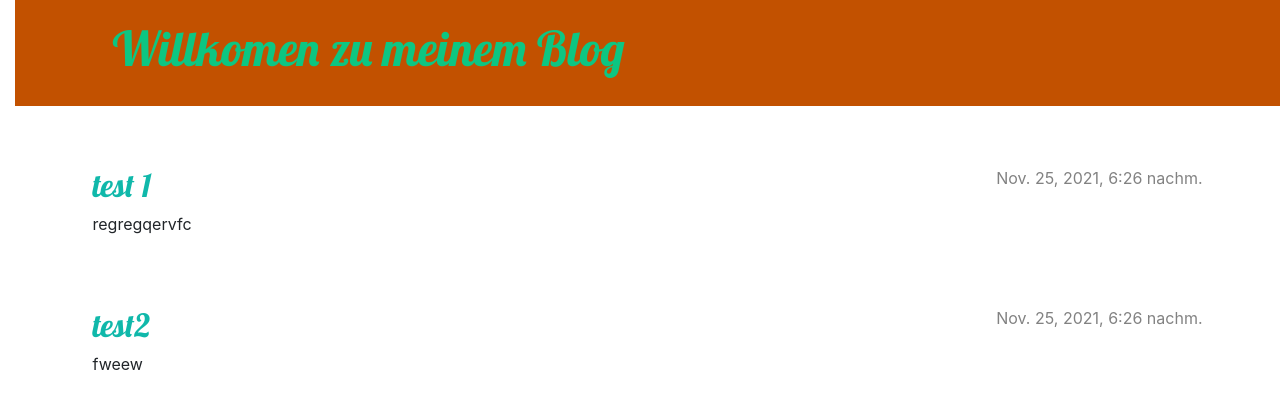
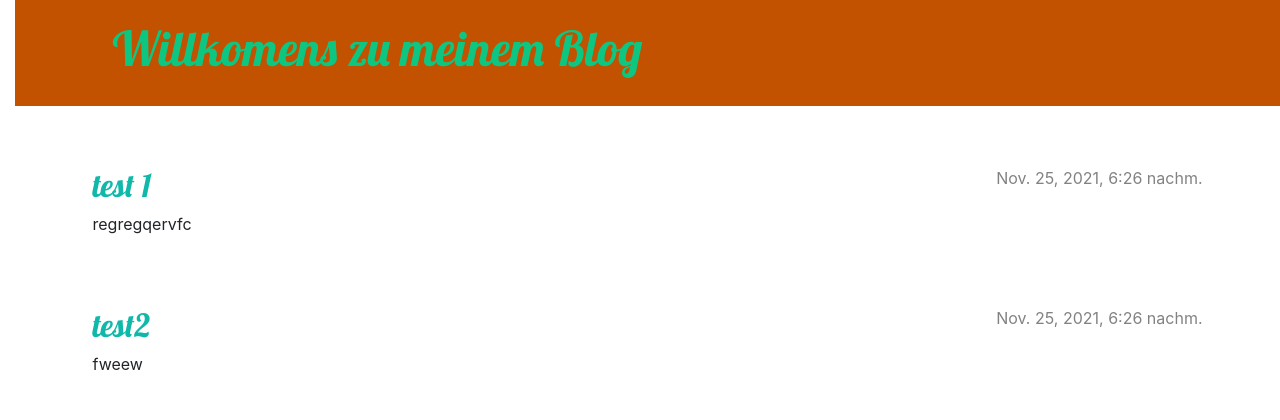
Before and after one commit to Chicheng3/my-first-blog, a Django app: page / in a window 1280 px wide. Shown: the top 420 px of the page. Run offline with Django 3.2, Linux system fonts and the light colour scheme; data comes from the database, SQL or seed files in the repository.

Commit message:
Modified Base

```diff
--- a/blog/templates/blog/base.html
+++ b/blog/templates/blog/base.html
@@ -10,7 +10,7 @@
     <body>
     <header class="page-header">
       <div class="container">
-          <h1><a href="/">Willkomen zu meinem Blog</a></h1>
+          <h1><a href="/">Willkomens zu meinem Blog</a></h1>
       </div>
     </header>
     <main class="container">
```
